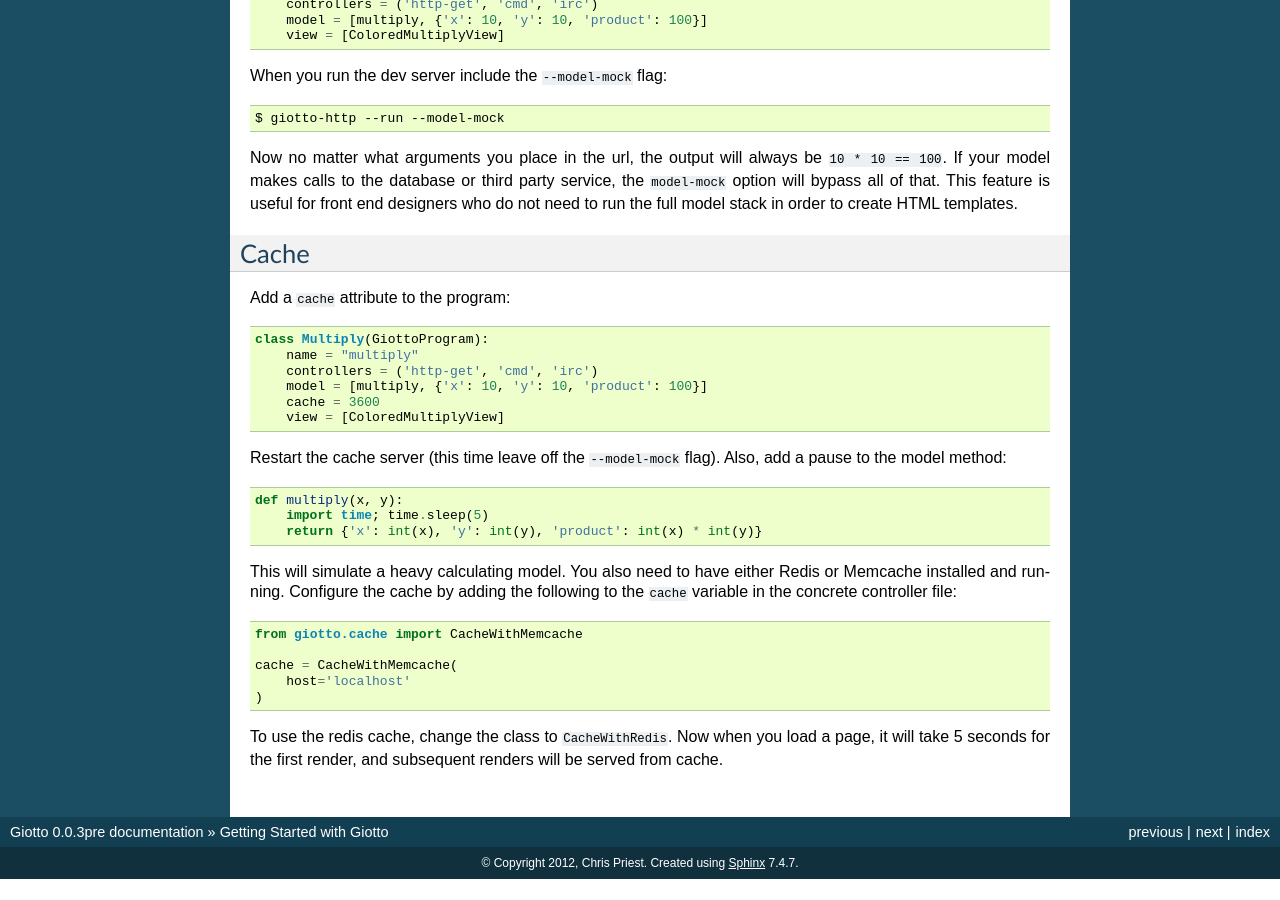
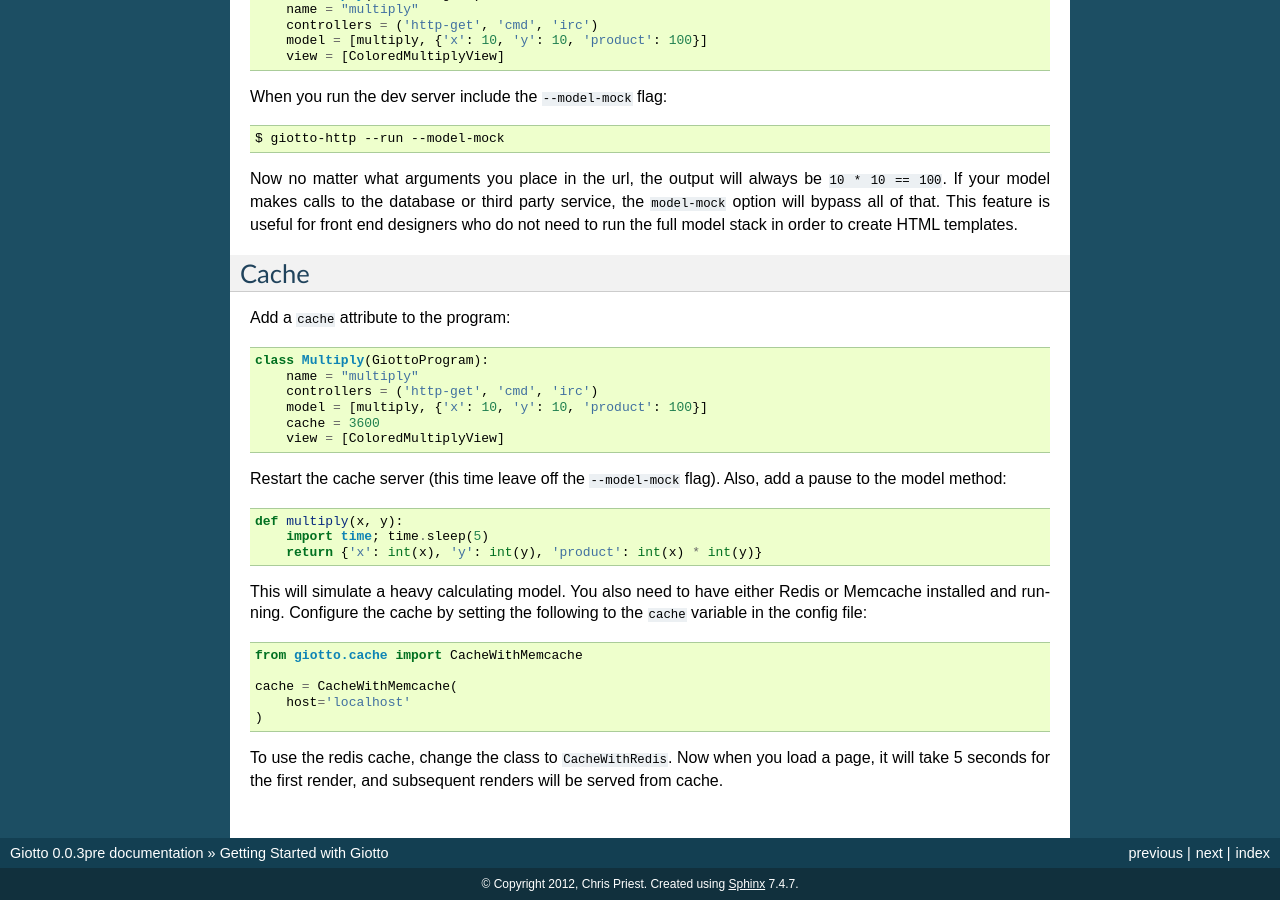
Before and after one commit to priestc/giotto, a Sphinx documentation site: the page built from docs/tutorial.rst, in a window 1280 px wide and 900 px high, scrolled down 2758 px. Built offline with Sphinx 7.4.7, drawn with Linux system fonts in a browser that asks for light colours; before the commit the page ends 3637 px from its top, so only the background shows below that; some of the changed text lies outside the part shown.

Commit message:
updated tutorial

```diff
--- a/docs/tutorial.rst
+++ b/docs/tutorial.rst
@@ -26,6 +26,8 @@
 It will also create a series of "concrete controller files",
 which will act as a gateway between your application and the outside world.
 The concrete controller files will be called ``giotto-http`` and ``giotto-cmd``
+This utility will also add a ``config.py`` file,
+which will be where you add your database information (and other things).
 
 If you only want to interact with you application through the command line,
 then you could leave off the ``--http`` flag when calling ``giotto_project`` (and vice versa).
@@ -189,7 +191,8 @@
 
 This will simulate a heavy calculating model.
 You also need to have either Redis or Memcache installed and running.
-Configure the cache by adding the following to the ``cache`` variable in the concrete controller file::
+Configure the cache by setting the following to the ``cache``
+variable in the config file::
 
     from giotto.cache import CacheWithMemcache
 
```
Also changed, not shown: 6 other files.
